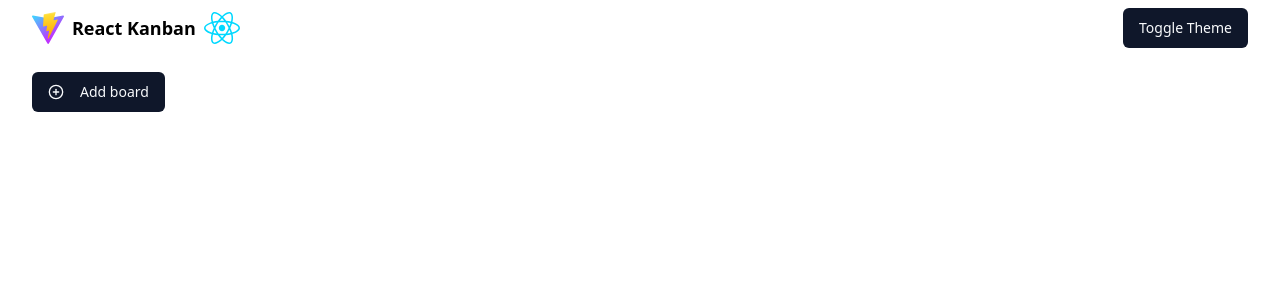
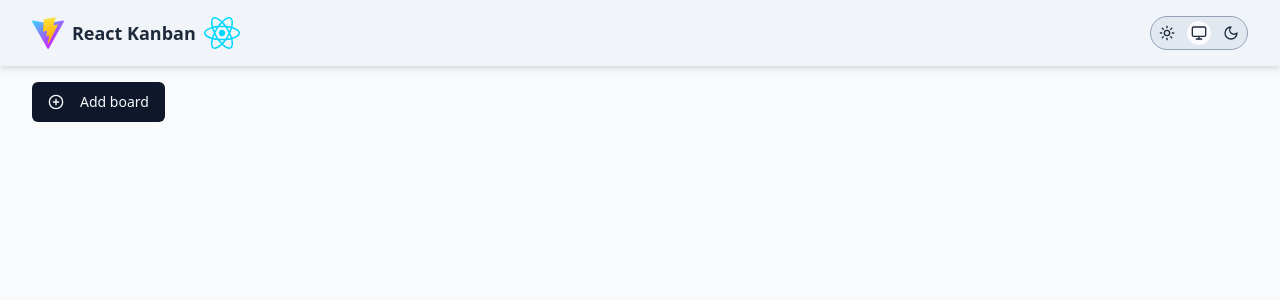
Before and after one commit to kelvin-mai/react-kanban, a React (Vite) app: page / in a window 1280 px wide. Shown: the top 300 px of the page. Built offline with nearby package versions, Linux system fonts and the light colour scheme.

Commit message:
add theme select

```diff
--- a/src/components/kanban/index.ts
+++ b/src/components/kanban/index.ts
@@ -1,2 +1,3 @@
 export * from './board';
+export * from './item';
 export * from './lane';
--- /dev/null
+++ b/src/components/kanban/item.tsx
@@ -0,0 +1,8 @@
+import { Grip } from 'lucide-react';
+
+export const KanbanItem = () => (
+  <div className='mx-2 flex items-center justify-between rounded border p-4'>
+    hello
+    <Grip className='h-4 w-4 cursor-grab' />
+  </div>
+);
--- a/src/components/kanban/lane.tsx
+++ b/src/components/kanban/lane.tsx
@@ -10,6 +10,7 @@ import {
   ScrollArea,
   ScrollBar,
 } from '@app/components/ui';
+import { KanbanItem } from './item';
 
 export type KanbanLaneProps = {
   title?: string;
@@ -26,10 +27,7 @@ export const KanbanLane: React.FC<KanbanLaneProps> = ({ title }) => {
         <ScrollArea className='h-[50vh]'>
           <div className='flex flex-col gap-4'>
             {[1, 2, 3, 4, 5, 6, 7, 8, 9, 10].map((n) => (
-              <div className='mx-2 flex items-center justify-between rounded border p-4'>
-                hello
-                <Grip className='h-4 w-4 cursor-grab' />
-              </div>
+              <KanbanItem />
             ))}
           </div>
           <ScrollBar orientation='vertical' />
--- a/src/components/layout/navbar.tsx
+++ b/src/components/layout/navbar.tsx
@@ -1,18 +1,16 @@
 import viteLogo from '@app/assets/vite.svg';
 import reactLogo from '@app/assets/react.svg';
-import { useTheme } from '@app/hooks/use-theme';
-import { Button } from '@app/components/ui';
+import { ThemeSelect } from '@app/components/ui';
 
-export const Navbar = () => {
-  const { toggleTheme } = useTheme();
-  return (
-    <nav className='container flex items-center justify-between py-2'>
+export const Navbar = () => (
+  <nav className='bg-slate-100 py-4 drop-shadow-md'>
+    <div className='container flex items-center justify-between'>
       <div className='flex items-center gap-2'>
         <img src={viteLogo} alt='Vite logo' />
-        <h2 className='text-lg font-semibold'>React Kanban</h2>
+        <h2 className='text-lg font-semibold text-slate-800'>React Kanban</h2>
         <img src={reactLogo} alt='React logo' />
       </div>
-      <Button onClick={toggleTheme}>Toggle Theme</Button>
-    </nav>
-  );
-};
+      <ThemeSelect />
+    </div>
+  </nav>
+);
--- a/src/components/ui/index.ts
+++ b/src/components/ui/index.ts
@@ -1,3 +1,4 @@
 export * from './button';
 export * from './card';
 export * from './scroll-area';
+export * from './theme-select';
--- /dev/null
+++ b/src/components/ui/theme-select.tsx
@@ -0,0 +1,35 @@
+import { Sun, Moon, Monitor } from 'lucide-react';
+
+import { cn } from '@app/lib/utils';
+import { useTheme, type Theme } from '@app/hooks/use-theme';
+
+export const ThemeSelect = () => {
+  const { theme, setTheme } = useTheme();
+  const createThemeClassname = (t: Theme) =>
+    cn(
+      'rounded-full p-1 transition-all hover:bg-slate-50 text-slate-800',
+      t === theme && 'bg-slate-50',
+    );
+  return (
+    <div className='flex items-center gap-2 rounded-full border border-slate-400 bg-slate-200 p-1'>
+      <button
+        className={createThemeClassname('light')}
+        onClick={() => setTheme('light')}
+      >
+        <Sun className='h-4 w-4' />
+      </button>
+      <button
+        className={createThemeClassname('system')}
+        onClick={() => setTheme('system')}
+      >
+        <Monitor className='h-4 w-4' />
+      </button>
+      <button
+        className={createThemeClassname('dark')}
+        onClick={() => setTheme('dark')}
+      >
+        <Moon className='h-4 w-4' />
+      </button>
+    </div>
+  );
+};
--- a/src/hooks/use-theme.tsx
+++ b/src/hooks/use-theme.tsx
@@ -1,6 +1,6 @@
 import { createContext, useContext, useEffect, useState } from 'react';
 
-type Theme = 'dark' | 'light' | 'system';
+export type Theme = 'dark' | 'light' | 'system';
 
 type ThemeProviderProps = {
   children: React.ReactNode;
--- a/src/index.css
+++ b/src/index.css
@@ -1,3 +1,11 @@
 @tailwind base;
 @tailwind components;
 @tailwind utilities;
+
+:root {
+  @apply bg-slate-50;
+}
+
+.dark {
+  @apply bg-slate-800;
+}
--- a/tailwind.config.cjs
+++ b/tailwind.config.cjs
@@ -2,6 +2,7 @@
 module.exports = {
   darkMode: ['class'],
   content: [
+    './index.html',
     './pages/**/*.{ts,tsx}',
     './components/**/*.{ts,tsx}',
     './app/**/*.{ts,tsx}',
```
Also changed, not shown: src/components/ui/button.tsx (+28 -26 lines), src/components/ui/scroll-area.tsx (+18 -18 lines).
